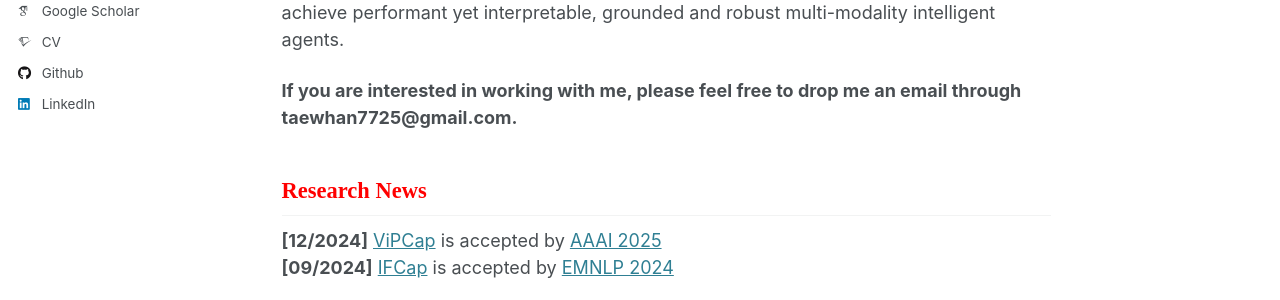
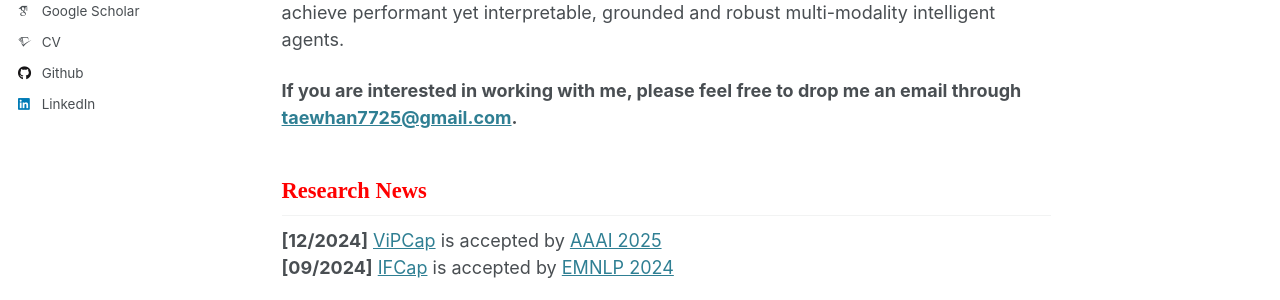
Before and after one commit to taewhankim/taewhankim.github.io, a Jekyll site: the page built from _pages/about.md, in a window 1280 px wide and 900 px high. Shown: the part 441-741 px from the top of the window. Built offline with Jekyll 4.4.1, drawn with Linux system fonts in a browser that asks for light colours; some web fonts are replaced; part of the change alters nothing that is shown.

```diff
--- a/_pages/about.md
+++ b/_pages/about.md
@@ -13,7 +13,7 @@ Hi! I am a Visual prompt researcher in Vision & Language models. Prior to joinin
 
 My current research is focused on building **generalist multi-modal agent**. Our team are the first few in this line of research, and have produced a series of works, including (a) bridging core vision tasks with language: [UniCL](https://arxiv.org/abs/2204.03610), [RegionCLIP](https://arxiv.org/abs/2112.09106), [GLIP](https://arxiv.org/abs/2112.03857), [KLITE](https://arxiv.org/abs/2204.09222), foundation model [Florence](https://arxiv.org/abs/2111.11432); (b) developing generalist decoder [X-Decoder](https://x-decoder-vl.github.io/), and (c) enabling more promptable, grounding and interactive systems like [SEEM](https://github.com/UX-Decoder/Segment-Everything-Everywhere-All-At-Once), [Semantic-SAM](https://github.com/UX-Decoder/Semantic-SAM), [LLaVa](https://github.com/haotian-liu/LLaVA), [SoM Prompting for GPT-4V](https://som-gpt4v.github.io/), and [Phi-3-Vision](https://arxiv.org/pdf/2404.14219). I believe, further pushing forward, we can achieve performant yet interpretable, grounded and robust multi-modality intelligent agents.
 
-**If you are interested in working with me, please feel free to drop me an email through taewhan7725@gmail.com.**
+**If you are interested in working with me, please feel free to drop me an email through [taewhan7725@gmail.com](taewhan7725@gmail.com).**
 
 <h2><span style="color:red; font-family:Papyrus">Research News</span></h2>
 **\[12/2024\]** [ViPCap](https://arxiv.org/abs/2412.19289) is accepted by [AAAI 2025](https://aaai.org/) <br/>
```
